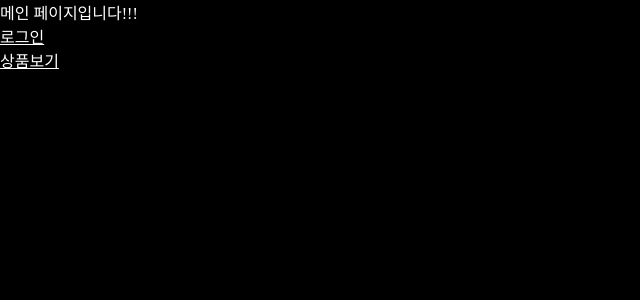
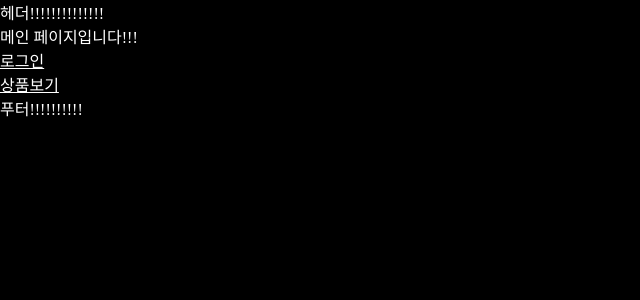
Before and after one commit to kkaminipin/H-M-alone, a React (Vite) app: page / in a window 1280 px wide. Shown: the top 300 px of the page, without its empty margins (0-640 px from the left). Built offline with nearby package versions, Linux system fonts and the light colour scheme.

Commit message:
Layout 컴포넌트로 적용하기 숙제

```diff
--- a/src/Layout/index.jsx
+++ b/src/Layout/index.jsx
@@ -1,14 +1,20 @@
 // import React from 'react';
+import PropTypes from 'prop-types';
 import Header from '../layouts/Header';
 import Footer from '../layouts/Footer';
 
-const index = () => {
+const Layout = ({ children }) => {
+  // console.log(children);
   return (
-    <div>
-      <Header></Header>
-      <Footer></Footer>
-    </div>
+    <>
+      <Header />
+      {children}
+      <Footer />
+    </>
   );
 };
 
-export default index;
+Layout.propTypes = {
+  children: PropTypes.array.isRequired,
+};
+export default Layout;
--- a/src/pages/Login/index.jsx
+++ b/src/pages/Login/index.jsx
@@ -2,6 +2,7 @@
 import PropTypes from 'prop-types';
 
 import { useNavigate } from 'react-router-dom';
+// import Layout from '../../Layout';
 
 const Login = ({ setLoginStatus }) => {
   const navigate = useNavigate();
@@ -13,6 +14,7 @@
   };
 
   return (
+    // <Layout>
     <div>
       <h1>로그인 페이지!!!</h1>
       <form onSubmit={loginCompletion}>
@@ -29,6 +31,7 @@
         </div>
       </form>
     </div>
+    // </Layout>
   );
 };
 Login.propTypes = {
--- a/src/pages/Products/index.jsx
+++ b/src/pages/Products/index.jsx
@@ -1,7 +1,7 @@
 // import React from 'react'
-
 import { useEffect, useState } from 'react';
 import { Link } from 'react-router-dom';
+import Layout from '../../Layout';
 
 const Products = () => {
   const [productsList, setProductsList] = useState([]);
@@ -18,6 +18,7 @@
   }, []);
 
   return (
+    <Layout>
       <div>
         <h1>상품들 소개</h1>
         <ul>
@@ -34,6 +35,7 @@
           })}
         </ul>
       </div>
+    </Layout>
   );
 };
 
--- a/src/pages/Root/index.jsx
+++ b/src/pages/Root/index.jsx
@@ -3,7 +3,7 @@
 
 import { Link } from 'react-router-dom';
 import { useNavigate } from 'react-router-dom';
-
+import Layout from '../../Layout';
 const Root = ({ loginStatus, setLoginStatus }) => {
   const navigate = useNavigate();
   const logout = () => {
@@ -12,7 +12,7 @@
   };
 
   return (
-    <div>
+    <Layout>
       <h1>메인 페이지입니다!!!</h1>
       {loginStatus ? (
         <button type='button' onClick={logout}>
@@ -26,7 +26,7 @@
           <Link to={'/products'}>상품보기</Link>
         </li>
       </ul>
-    </div>
+    </Layout>
   );
 };
 Root.propTypes = {
```
Lines whose indentation alone changed are shown as unchanged.
